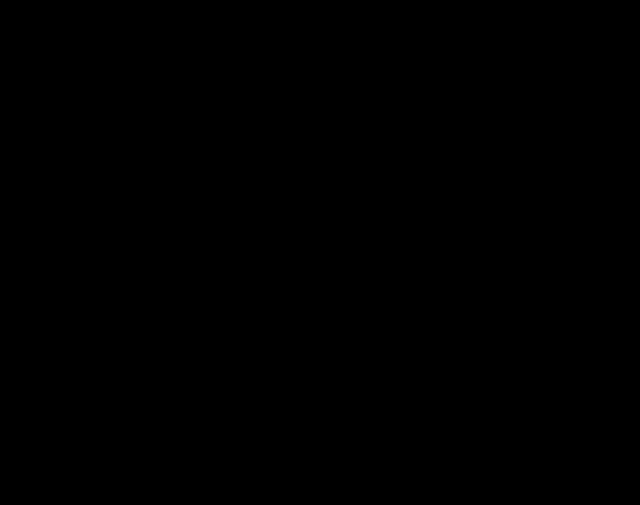
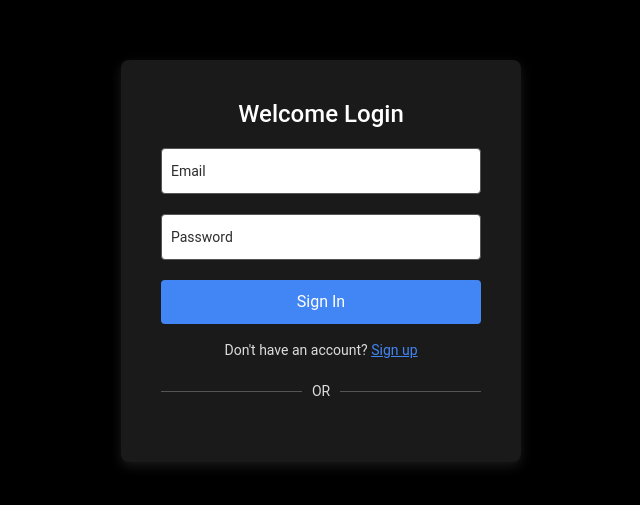
Before and after one commit to tinotenda-alfaneti/intelliAgric_React_App, a React (Create React App) app: page /signin in a window 1280 px wide. Before the commit this address had no page. Shown: the part 139-644 px from the top of the page, without its empty margins (319-959 px from the left). Built offline with nearby package versions, Linux system fonts and the light colour scheme; no server answers; the HTML template or start-up script is replaced by a standard one.

Commit message:
Working Authentication + Firebase

```diff
--- a/package.json
+++ b/package.json
@@ -10,6 +10,7 @@
     "@testing-library/react": "^13.4.0",
     "@testing-library/user-event": "^13.5.0",
     "bootstrap": "^5.3.3",
+    "firebase": "^10.12.1",
     "react": "^18.3.1",
     "react-bootstrap": "^2.10.2",
     "react-dom": "^18.3.1",
--- a/src/App.js
+++ b/src/App.js
@@ -1,27 +1,30 @@
-import logo from './logo.svg';
-import './App.css';
+import React from 'react';
+import { BrowserRouter as Router, Routes, Route } from 'react-router-dom';
 import Home from './Pages/HomePage';
 import Ask_AI from './Pages/ask-ai';
 import Disease_Detection from './Pages/disease-detection';
-import { BrowserRouter as Router, Routes, Route } from 'react-router-dom';
 import IoT from './Pages/IoT';
+import Signin from './components/Auth/signin';
+import Signup from './components/Auth/signup';
+import { AuthContextProvider } from './context/AuthContext';
+import './App.css';
 
 function App() {
   return (
+    <AuthContextProvider>
       <Router>
         <div className="App">
-
-          <switch>
-            <Routes>
-              <Route path="/" element={<Home />} />
-              <Route path="/askai" element={<Ask_AI/>} />
-              <Route path="/diseasedetection" element={<Disease_Detection/>} />
-              <Route path="/IoT" element={<IoT/>} />
-            </Routes>
-          </switch>
+          <Routes>
+            <Route path="/" element={<Home />} />
+            <Route path="/askai" element={<Ask_AI />} />
+            <Route path="/diseasedetection" element={<Disease_Detection />} />
+            <Route path="/IoT" element={<IoT />} />
+            <Route path="/signin" element={<Signin />} />
+            <Route path="/signup" element={<Signup />} />
+          </Routes>
         </div>
       </Router>
-
+    </AuthContextProvider>
   );
 }
 
--- a/src/Styles/auth.css
+++ b/src/Styles/auth.css
@@ -88,3 +88,210 @@
   color: #5f6368;
   font-size: 14px;
 }
+
+
+body {
+  background-color: #000;  /* Set the background to black */
+  font-family: 'Roboto', sans-serif;
+  color: white;  /* Set the default text color to white */
+}
+
+.login-container {
+  display: flex;
+  justify-content: center;
+  align-items: center;
+  min-height: 100vh;
+}
+
+.login-card {
+  background-color: #1a1a1a;  /* Slightly lighter black for the card */
+  border-radius: 8px;
+  box-shadow: 0 4px 12px rgba(255, 255, 255, 0.1);
+  padding: 40px;
+  width: 100%;
+  max-width: 400px;
+  text-align: center;
+}
+
+.login-card h3 {
+  font-size: 24px;
+  margin-bottom: 20px;
+  color: white;  /* Ensure the heading text is white */
+}
+
+.form-label {
+  font-size: 14px;
+  color: #ddd;  /* Light grey for labels */
+}
+
+.form-control {
+  background-color: #333;  /* Dark background for input fields */
+  border: 1px solid #555;  /* Grey border */
+  border-radius: 4px;
+  padding: 10px;
+  font-size: 16px;
+  color: white;  /* White text inside input fields */
+  margin-top: 8px;
+  margin-bottom: 16px;
+  width: 100%;
+  box-sizing: border-box;
+}
+
+.form-control:focus {
+  border-color: #4285f4;
+  outline: none;
+  box-shadow: 0 0 3px #4285f4;
+}
+
+.btn-primary {
+  background-color: #4285f4;
+  border: none;
+  padding: 10px 20px;
+  border-radius: 4px;
+  color: white;
+  font-size: 16px;
+  cursor: pointer;
+  transition: background-color 0.3s ease;
+}
+
+.btn-primary:hover {
+  background-color: #357ae8;
+}
+
+.text-sm {
+  font-size: 14px;
+  color: #ddd;  /* Light grey for small text */
+}
+
+.text-decoration-underline {
+  text-decoration: underline;
+  color: #4285f4;  /* Keep the link color for visibility */
+}
+
+.divider {
+  display: flex;
+  align-items: center;
+  margin: 20px 0;
+}
+
+.divider .line {
+  flex-grow: 1;
+  height: 1px;
+  background-color: #555;  /* Grey lines */
+}
+
+.divider .text {
+  margin: 0 10px;
+  color: #ddd;
+  font-size: 14px;
+}
+
+body {
+  background-color: #000;
+  font-family: 'Roboto', sans-serif;
+  color: white;
+}
+
+.login-container {
+  display: flex;
+  justify-content: center;
+  align-items: center;
+  min-height: 100vh;
+}
+
+.login-card {
+  background-color: #1a1a1a; /* Slightly lighter black for the card */
+  border-radius: 8px;
+  box-shadow: 0 4px 12px rgba(255, 255, 255, 0.1);
+  padding: 40px;
+  width: 100%;
+  max-width: 400px;
+  text-align: center;
+}
+
+.login-card h3 {
+  font-size: 24px;
+  margin-bottom: 20px;
+  color: white;
+}
+
+.form-group {
+  position: relative;
+  margin-bottom: 20px;
+}
+
+.form-group label {
+  position: absolute;
+  top: 50%;
+  left: 10px;
+  font-size: 14px;
+  color: #2e2c2c;
+  transition: all 0.3s ease;
+  pointer-events: none;
+  transform: translateY(-50%);
+}
+
+.form-group input {
+  background-color: #ffffff;
+  border: 1px solid #555;
+  border-radius: 4px;
+  padding: 10px;
+  font-size: 16px;
+  color: #000;
+  width: 100%;
+  box-sizing: border-box;
+}
+
+.form-group input:focus,
+.form-group input:not(:placeholder-shown) {
+  border-color: #4285f4;
+}
+
+.form-group input:focus + label,
+.form-group input:not(:placeholder-shown) + label {
+  opacity: 0;
+}
+
+
+.btn-primary {
+  background-color: #4285f4;
+  border: none;
+  padding: 10px 20px;
+  border-radius: 4px;
+  color: white;
+  font-size: 16px;
+  cursor: pointer;
+  transition: background-color 0.3s ease;
+}
+
+.btn-primary:hover {
+  background-color: #357ae8;
+}
+
+.text-sm {
+  font-size: 14px;
+  color: #ddd;
+}
+
+.text-decoration-underline {
+  text-decoration: underline;
+  color: #4285f4;
+}
+
+.divider {
+  display: flex;
+  align-items: center;
+  margin: 20px 0;
+}
+
+.divider .line {
+  flex-grow: 1;
+  height: 1px;
+  background-color: #555;
+}
+
+.divider .text {
+  margin: 0 10px;
+  color: #ddd;
+  font-size: 14px;
+}
--- /dev/null
+++ b/src/components/Auth/signin.js
@@ -0,0 +1,71 @@
+import React, { useState } from 'react';
+import { Link, useNavigate } from 'react-router-dom';
+import '../../Styles/auth.css';
+import { UserAuth} from '../../context/AuthContext';
+
+
+const Signin = () => {
+    const [email, setEmail] = useState('');
+    const [password, setPassword] = useState('');
+    const [error, setError] = useState('');
+    const navigate = useNavigate();
+    const { signIn } = UserAuth();
+
+    const handleSubmit = async (e) => {
+      e.preventDefault();
+      setError('')
+      try {
+        await signIn(email, password)
+        navigate('/')
+      } catch (e) {
+        setError(e.message)
+        console.log(e.message)
+      }
+    };
+
+
+    return (
+      <div className="login-container">
+        <div className="login-card">
+          <h3>Welcome Login</h3>
+          <form onSubmit={handleSubmit}>
+            <div className="form-group">
+              <input
+                type="email"
+                id="email"
+                value={email}
+                onChange={(e) => setEmail(e.target.value)}
+                required
+                placeholder=" "
+              />
+              <label htmlFor="email">Email</label>
+            </div>
+            <div className="form-group">
+              <input
+                type="password"
+                id="password"
+                value={password}
+                onChange={(e) => setPassword(e.target.value)}
+                required
+                placeholder=" "
+              />
+              <label htmlFor="password">Password</label>
+            </div>
+            <button type="submit" className="btn btn-primary w-100">Sign In</button>
+          </form>
+          <p className="text-sm mt-3">
+            Don't have an account?{' '}
+            <Link to="/signin" className="text-decoration-underline">Sign up</Link>
+          </p>
+          <div className="divider">
+            <div className="line"></div>
+            <div className="text">OR</div>
+            <div className="line"></div>
+          </div>
+
+        </div>
+      </div>
+    );
+  };
+
+export default Signin;
--- /dev/null
+++ b/src/components/Auth/signup.js
@@ -0,0 +1,70 @@
+import React, { useState } from 'react';
+import { Link, useNavigate } from 'react-router-dom';
+import '../../Styles/auth.css';
+import { UserAuth} from '../../context/AuthContext';
+
+
+const Signup = () => {
+    const [email, setEmail] = useState('');
+    const [password, setPassword] = useState('');
+    const [error, setError] = useState('')
+    const { createUser } = UserAuth();
+    const navigate = useNavigate()
+
+    const handleSubmit = async (e) => {
+      e.preventDefault();
+      setError('');
+      try {
+        await createUser(email, password);
+        navigate('/account')
+      } catch (e) {
+        setError(e.message);
+        console.log(e.message);
+      }
+    };
+
+    return (
+      <div className="login-container">
+        <div className="login-card">
+          <h3>Welcome SignUp</h3>
+          <form onSubmit={handleSubmit}>
+            <div className="form-group">
+              <input
+                type="email"
+                id="email"
+                value={email}
+                onChange={(e) => setEmail(e.target.value)}
+                required
+                placeholder=" "
+              />
+              <label htmlFor="email">Email</label>
+            </div>
+            <div className="form-group">
+              <input
+                type="password"
+                id="password"
+                value={password}
+                onChange={(e) => setPassword(e.target.value)}
+                required
+                placeholder=" "
+              />
+              <label htmlFor="password">Password</label>
+            </div>
+            <button type="submit" className="btn btn-primary w-100">Sign In</button>
+          </form>
+          <p className="text-sm mt-3">
+            Don't have an account?{' '}
+            <Link to="/signin" className="text-decoration-underline">Sign up</Link>
+          </p>
+          <div className="divider">
+            <div className="line"></div>
+            <div className="text">OR</div>
+            <div className="line"></div>
+          </div>
+
+        </div>
+      </div>
+    );
+  };
+
+export default Signup;
--- a/src/components/homeNavBar.js
+++ b/src/components/homeNavBar.js
@@ -3,20 +3,13 @@
 import { FontAwesomeIcon } from '@fortawesome/react-fontawesome';
 import { faHome, faSearch, faShoppingCart, faQuestion, faUser} from '@fortawesome/free-solid-svg-icons';
 
-
-  const dropdownStyle = {
-    position: 'absolute',
-    zIndex: 1000,
-  };
-
+const dropdownStyle = {
+  position: 'absolute',
+  zIndex: 1000,
+};
 
 function HomeNavBar() {
-
-
-
   return (
-
-
     <Navbar bg="black" expand="md" variant="black" style={{fontSize: '20px', backgroundColor: 'black'}}>
       <Container>
         <Navbar.Brand href="/" style={{ fontSize: '30px', fontWeight: 'bold', color: 'white', marginLeft: '-110px', marginTop:'15px' }}>intelliAgric</Navbar.Brand>
@@ -50,7 +43,8 @@
             </Dropdown.Toggle>
 
             <Dropdown.Menu style={dropdownStyle}>
-              <Dropdown.Item href="/login">Login</Dropdown.Item>
+              <Dropdown.Item href="/signin">Sign in</Dropdown.Item>
+              <Dropdown.Item href="/signup">Sign Up</Dropdown.Item>
               <Dropdown.Item href="/logout">Logout</Dropdown.Item>
             </Dropdown.Menu>
           </Dropdown>
--- /dev/null
+++ b/src/context/AuthContext.js
@@ -0,0 +1,45 @@
+import { createContext, useContext, useEffect, useState } from 'react';
+import {
+  createUserWithEmailAndPassword,
+  signInWithEmailAndPassword,
+  signOut,
+  onAuthStateChanged,
+} from 'firebase/auth';
+
+import { auth } from '../firebase';
+
+const UserContext = createContext();
+
+export const AuthContextProvider = ({ children }) => {
+  const [user, setUser] = useState(null);
+
+  const createUser = (email, password) => {
+    return createUserWithEmailAndPassword(auth, email, password);
+  };
+
+  const signIn = (email, password) => {
+    return signInWithEmailAndPassword(auth, email, password);
+  };
+
+  const logout = () => {
+    return signOut(auth);
+  };
+
+  useEffect(() => {
+    const unsubscribe = onAuthStateChanged(auth, (currentUser) => {
+      console.log(currentUser);
+      setUser(currentUser);
+    });
+    return unsubscribe;
+  }, []);
+
+  return (
+    <UserContext.Provider value={{ createUser, user, logout, signIn }}>
+      {children}
+    </UserContext.Provider>
+  );
+};
+
+export const UserAuth = () => {
+  return useContext(UserContext);
+};
--- /dev/null
+++ b/src/firebase.js
@@ -0,0 +1,17 @@
+import { initializeApp } from "firebase/app";
+import { getAuth } from "firebase/auth";
+
+const firebaseConfig = {
+  apiKey: "AIzaSyBnV3PW00MqRNdFC5pGoX3tzHtK6UcBntM",
+  authDomain: "intelliagric-c1df6.firebaseapp.com",
+  projectId: "intelliagric-c1df6",
+  storageBucket: "intelliagric-c1df6.appspot.com",
+  messagingSenderId: "60875006287",
+  appId: "1:60875006287:web:0cf393ef83a3667cb3a53a",
+  measurementId: "G-GHPT15P4E2"
+};
+
+// Initialize Firebase
+const app = initializeApp(firebaseConfig);
+export const auth = getAuth(app);
+export default app
```
Also changed, not shown: 1 other file (tests, documents, lock files or other folders). Lines whose indentation alone changed are shown as unchanged.
